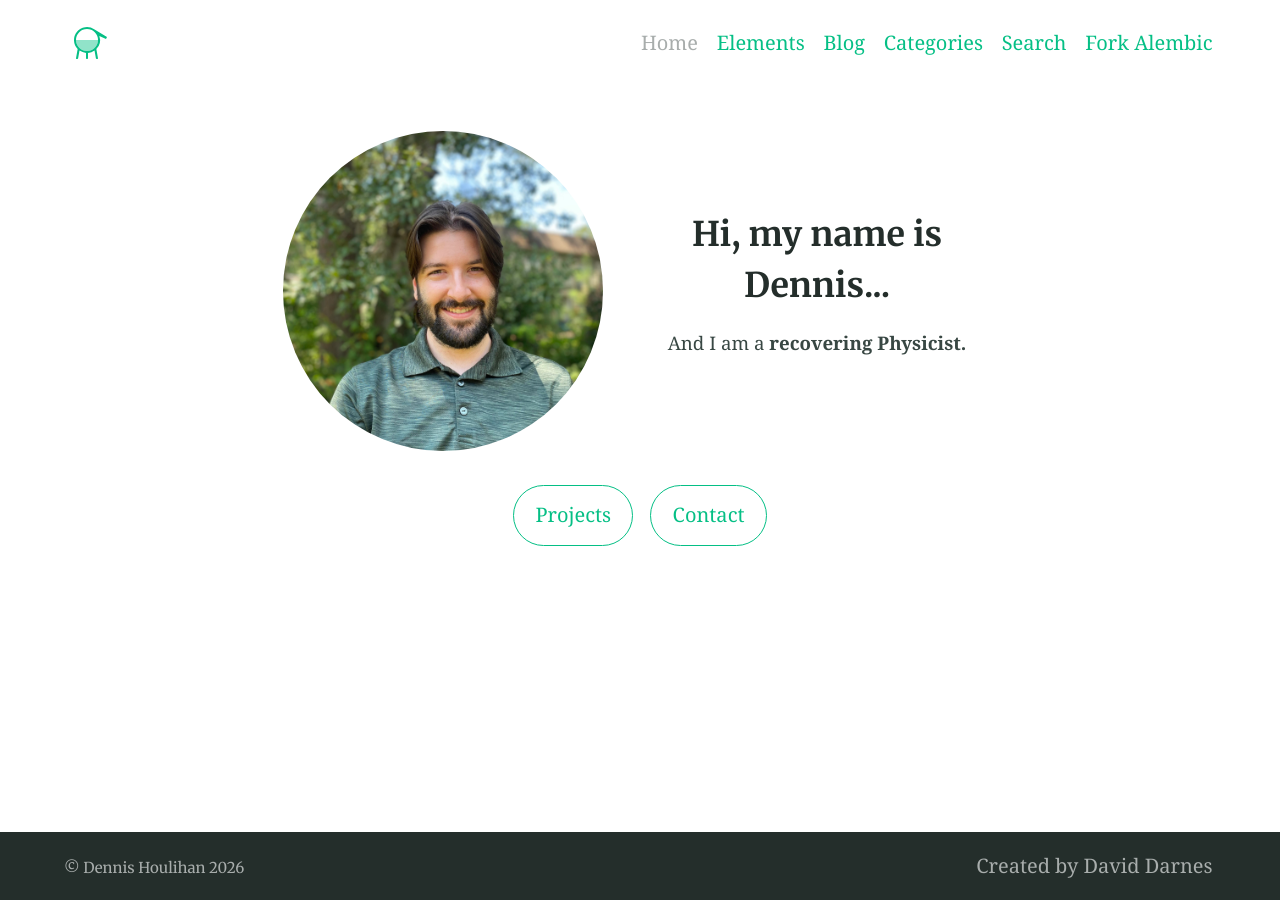
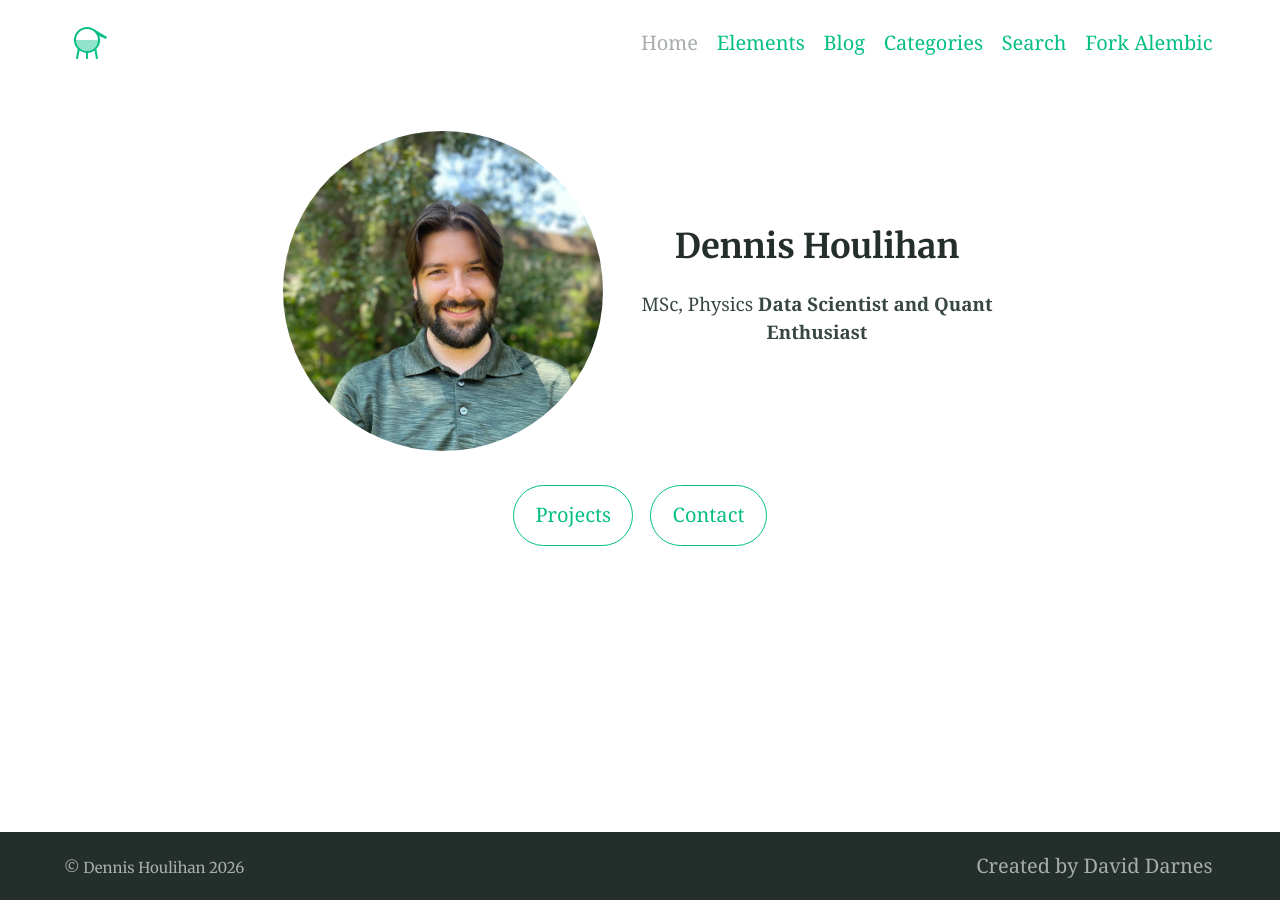
Before and after one commit to DJHoulihan/DJHoulihan.github.io, a Jekyll site: the page built from index.md, in a window 1280 px wide. Built offline with Jekyll 4.4.1, drawn with Linux system fonts in a browser that asks for light colours.

Commit message:
Update index.md

```diff
--- a/index.md
+++ b/index.md
@@ -19,12 +19,12 @@ excerpt: null
   <!-- Name + description centered vertically -->
   <div style="flex:1; text-align:center;">
     <h1 style="margin:0; font-size:2rem;">
-      Hi, my name is Dennis...
+      Dennis Houlihan
     </h1>
     <p style="margin-top:0.5rem; font-size:1.1rem; line-height:1.5; max-width:40rem; margin-left:auto; margin-right:auto;">
-      And I am a
+      MSc, Physics
       <span style="font-weight: bold;">
-        recovering Physicist.
+        Data Scientist and Quant Enthusiast
       </span>
     </p>
   </div>
```
